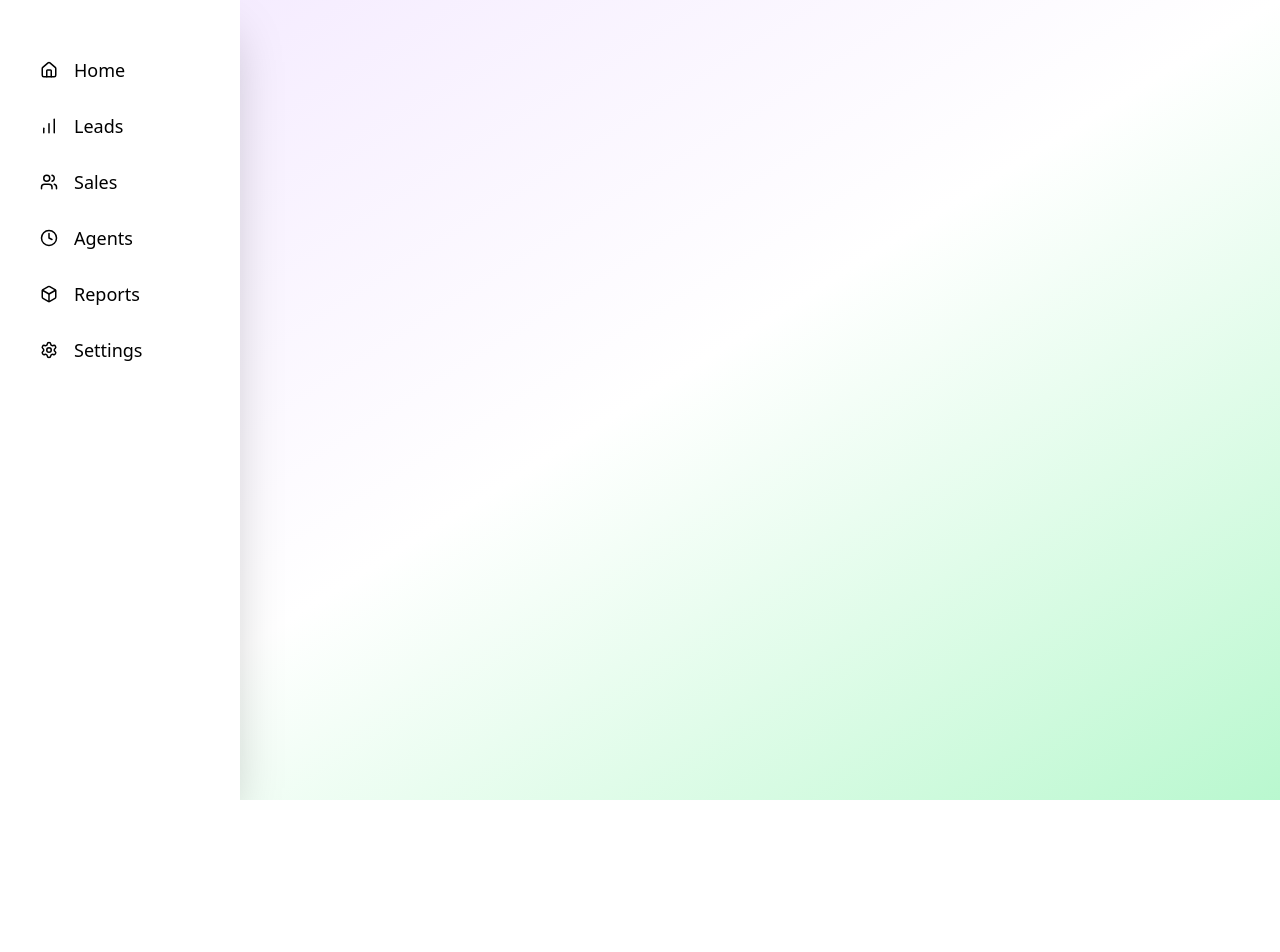
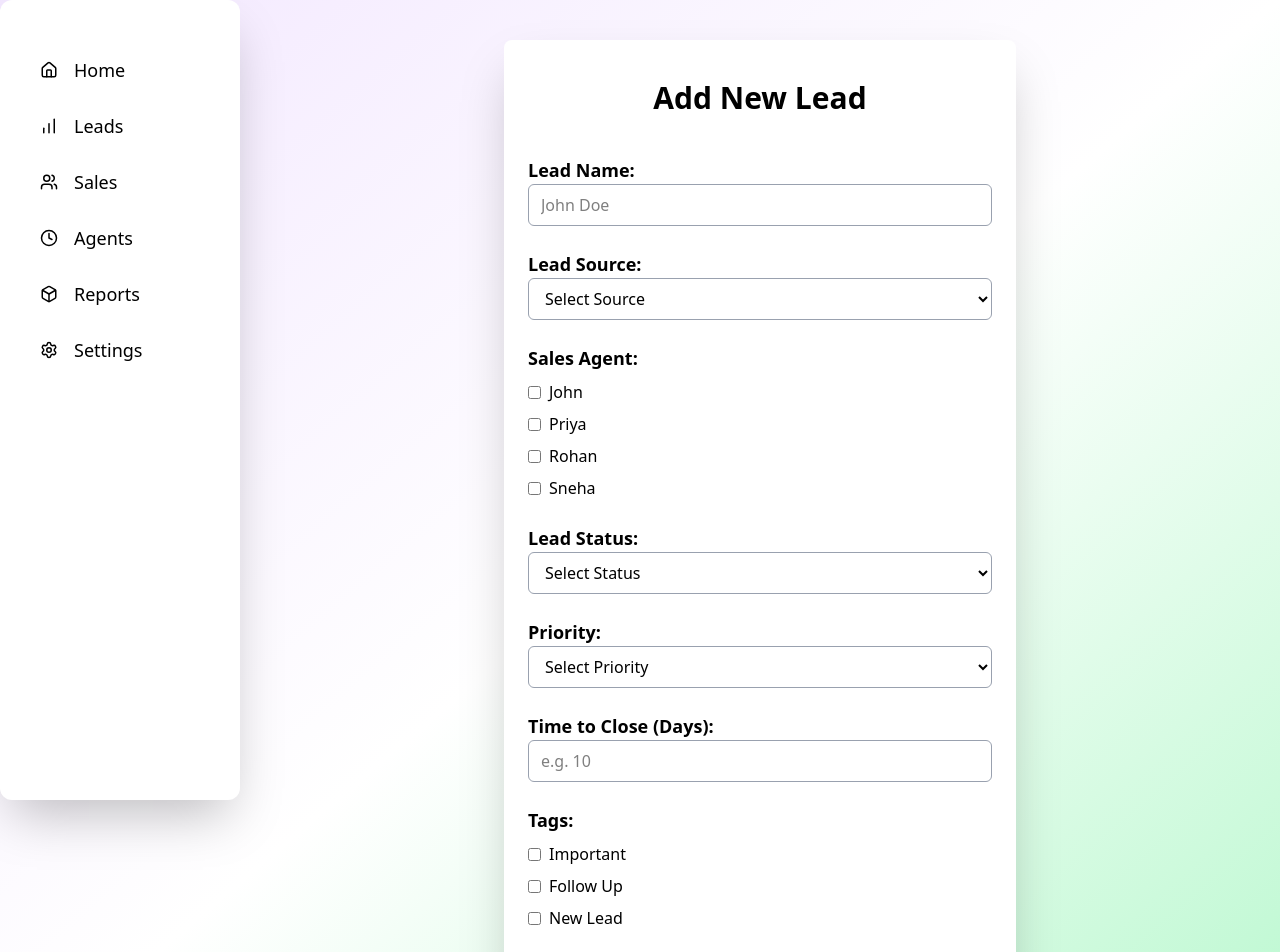
Before and after one commit to Srushtik942/CRM-APP-Frontend, a React (Vite) app: page /newLead in a window 1280 px wide. Shown: the top 952 px of the page. Before the commit the page ends 800 px from the top, so only its background shows below. Built offline with nearby package versions, Linux system fonts and the light colour scheme.

Commit message:
feat:added new component newLead

```diff
--- a/src/App.jsx
+++ b/src/App.jsx
@@ -3,6 +3,7 @@ import Sidebar from "./components/sidebar";
 import Body from "./pages/Body";
 import LeadManagement from "./pages/LeadManagement";
 import LeadList from "./pages/LeadList";
+import NewLead from "./pages/NewLead"
 
 function App() {
   return (
@@ -15,6 +16,7 @@ function App() {
             <Route path="/" element={<Body />} />
             <Route path="/lead" element={<LeadManagement />} />
             <Route path="/leadList" element={<LeadList/>}/>
+            <Route path="/newLead" element={<NewLead/>} />
           </Routes>
         </div>
       </div>
--- a/src/components/Sidebar.jsx
+++ b/src/components/Sidebar.jsx
@@ -1,8 +1,10 @@
-import React from 'react'
-import { Link } from "react-router-dom";
+import React from "react";
+import { Link, useLocation } from "react-router-dom";
 import { Home, BarChart, Users, Clock, Box, Settings } from "lucide-react";
 
 const Sidebar = () => {
+  const location = useLocation();
+
   const menu = [
     { label: "Home", icon: <Home size={18} />, path: "/" },
     { label: "Leads", icon: <BarChart size={18} />, path: "/leadList" },
@@ -13,20 +15,28 @@ const Sidebar = () => {
   ];
 
   return (
-    <div className="w-60 h-screen p-6 bg-white shadow-2xl">
+    <div className="w-60 h-screen p-6 bg-white shadow-2xl rounded-xl">
       <ul className="space-y-3 mt-6">
-        {menu.map((item, idx) => (
+        {menu.map((item, idx) => {
+          const isActive = location.pathname === item.path;
+
+          return (
             <li key={idx}>
               <Link
                 to={item.path}
-              className="flex items-center text-black gap-4 px-4 py-2 rounded-xl cursor-pointer
-                         hover:bg-purple-500 hover:text-white transition"
+                className={`flex items-center gap-4 px-4 py-2 rounded-xl transition
+                  ${isActive
+                    ? "bg-green-600 text-white shadow-lg"
+                    : "text-black hover:bg-green-500 hover:text-white"
+                  }
+                `}
               >
                 {item.icon}
                 <span className="text-lg font-medium">{item.label}</span>
               </Link>
             </li>
-        ))}
+          );
+        })}
       </ul>
     </div>
   );
--- a/src/pages/Body.jsx
+++ b/src/pages/Body.jsx
@@ -27,7 +27,7 @@ const Body = () => {
   ];
 
   return (
-    <div className="p-10 w-full min-h-screen bg-linear-to-br from-gray-50 via-white to-purple-100">
+    <div className="p-10 w-full min-h-screen bg-linear-to-br from-green-50 via-pink to-purple-100">
 
       {/* Title */}
       <h2 className="text-center font-bold text-5xl mb-12 text-gray-900 tracking-wide drop-shadow-sm">
@@ -88,7 +88,7 @@ const Body = () => {
               key={i}
               className="px-8 py-3 rounded-xl bg-white/70 backdrop-blur-md border border-gray-200
               shadow-md hover:bg-green-500 hover:text-white hover:scale-105 transition-all duration-300
-              text-gray-700 font-medium"
+              text-gray-700 font-medium cursor-pointer"
             >
               {filter}
             </button>
--- /dev/null
+++ b/src/pages/NewLead.jsx
@@ -0,0 +1,126 @@
+import React from "react";
+
+const NewLead = () => {
+  return (
+    <div className="bg-white py-10 px-6 shadow-2xl max-w-lg mx-auto rounded-lg">
+      <h2 className="text-3xl font-semibold text-center">Add New Lead</h2>
+
+      <div className="mt-10 flex flex-col gap-6">
+
+        {/* Lead Name */}
+        <div className="flex flex-col">
+          <label htmlFor="name" className="font-semibold text-lg">Lead Name:</label>
+          <input
+            id="name"
+            type="text"
+            className="border border-gray-400 rounded-md px-3 py-2"
+            placeholder="John Doe"
+          />
+        </div>
+
+        {/* Lead Source */}
+        <div className="flex flex-col">
+          <label htmlFor="source" className="font-semibold text-lg">Lead Source:</label>
+          <select
+            id="source"
+            className="border border-gray-400 rounded-md px-3 py-2"
+          >
+            <option value="">Select Source</option>
+            <option value="facebook">Facebook</option>
+            <option value="instagram">Instagram</option>
+            <option value="linkedin">LinkedIn</option>
+            <option value="website">Website</option>
+            <option value="referral">Referral</option>
+          </select>
+        </div>
+
+        {/* Sales Agent  */}
+       <div className="flex flex-col">
+           <label className="font-semibold text-lg">Sales Agent:</label>
+
+              <div className="flex flex-col gap-2 mt-2">
+               <label className="flex items-center gap-2">
+                <input type="checkbox" value="john" /> John
+              </label>
+               <label className="flex items-center gap-2">
+              <input type="checkbox" value="priya" /> Priya
+            </label>
+           <label className="flex items-center gap-2">
+              <input type="checkbox" value="rohan" /> Rohan
+            </label>
+         <label className="flex items-center gap-2">
+         <input type="checkbox" value="sneha" /> Sneha
+       </label>
+   </div>
+</div>
+
+
+        {/* Lead Status */}
+        <div className="flex flex-col">
+          <label htmlFor="status" className="font-semibold text-lg">Lead Status:</label>
+          <select
+            id="status"
+            className="border border-gray-400 rounded-md px-3 py-2"
+          >
+            <option value="">Select Status</option>
+            <option value="new">New</option>
+            <option value="contacted">Contacted</option>
+            <option value="in-progress">In Progress</option>
+            <option value="qualified">Qualified</option>
+            <option value="lost">Lost</option>
+          </select>
+        </div>
+
+        {/* Priority */}
+        <div className="flex flex-col">
+          <label htmlFor="priority" className="font-semibold text-lg">Priority:</label>
+          <select
+            id="priority"
+            className="border border-gray-400 rounded-md px-3 py-2"
+          >
+            <option value="">Select Priority</option>
+            <option value="high">High</option>
+            <option value="medium">Medium</option>
+            <option value="low">Low</option>
+          </select>
+        </div>
+
+        {/* Time  */}
+        <div className="flex flex-col">
+          <label htmlFor="time" className="font-semibold text-lg">Time to Close (Days):</label>
+          <input
+            id="time"
+            type="number"
+            className="border border-gray-400 rounded-md px-3 py-2"
+            placeholder="e.g. 10"
+          />
+        </div>
+
+        {/* Tags  */}
+        <div className="flex flex-col">
+  <label className="font-semibold text-lg">Tags:</label>
+
+  <div className="flex flex-col gap-2 mt-2">
+    <label className="flex items-center gap-2">
+      <input type="checkbox" value="important" /> Important
+    </label>
+    <label className="flex items-center gap-2">
+      <input type="checkbox" value="follow-up" /> Follow Up
+    </label>
+    <label className="flex items-center gap-2">
+      <input type="checkbox" value="new" /> New Lead
+    </label>
+  </div>
+</div>
+
+        {/* Button */}
+        <button className="bg-purple-600 text-white py-3 rounded-md text-lg font-semibold hover:bg-purple-700 transition cursor-pointer">
+          Create Lead
+        </button>
+
+      </div>
+    </div>
+  );
+};
+
+export default NewLead;
```
Lines whose indentation alone changed are shown as unchanged.
